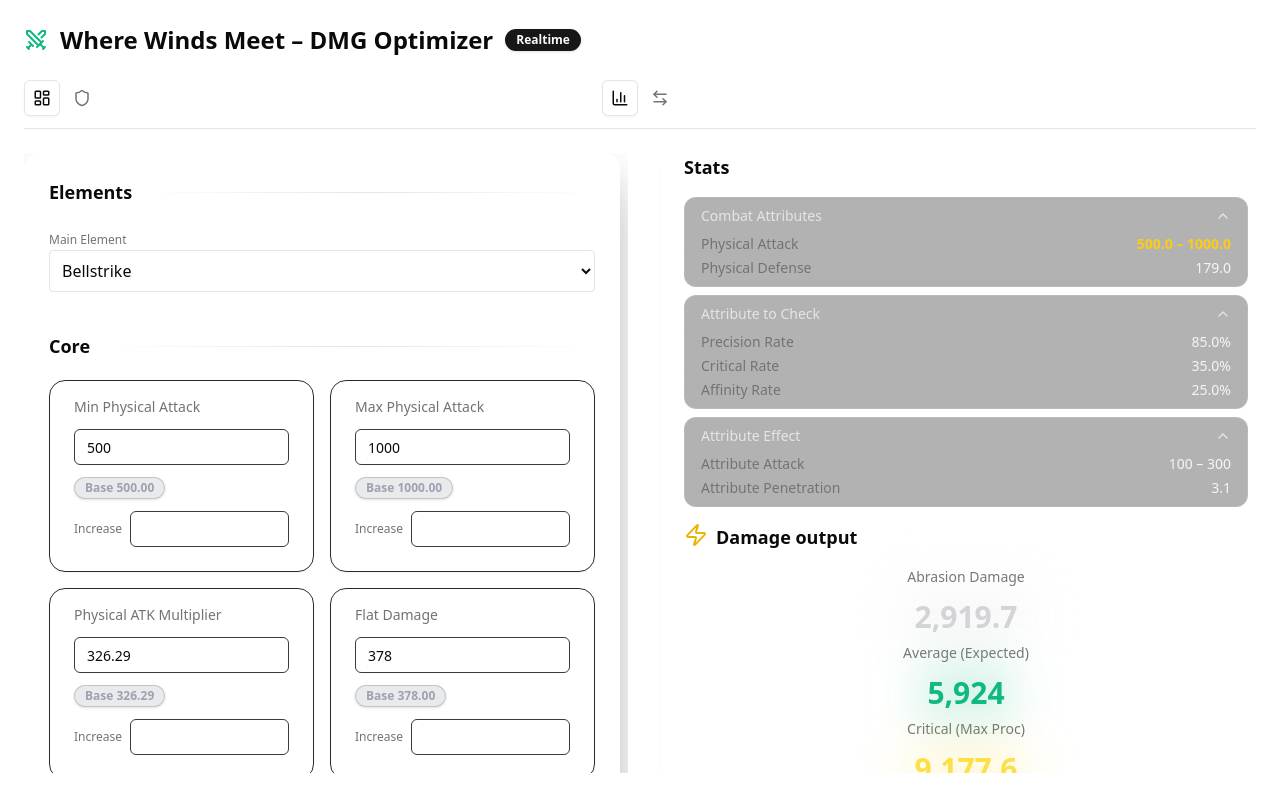
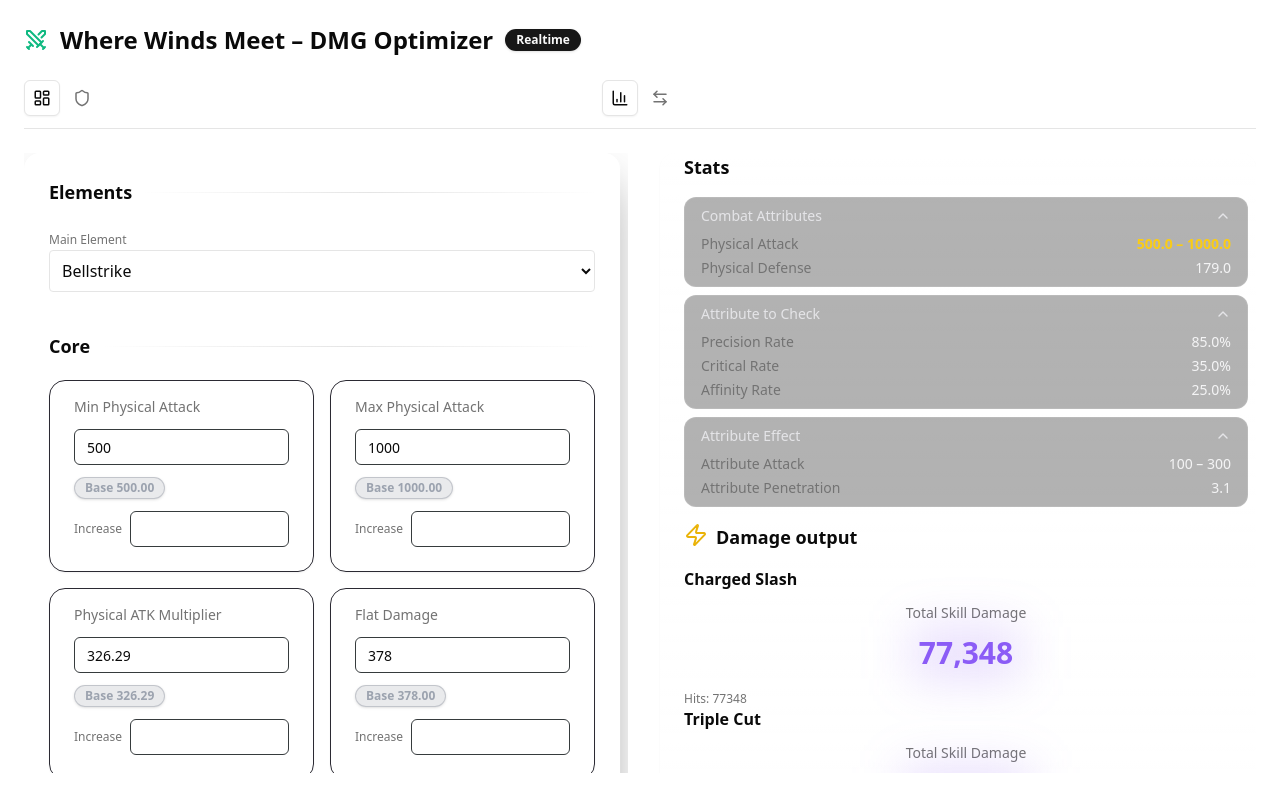
Before and after one commit to Phong940253/wwm-damage-calculator, a Next.js app: page / in a window 1280 px wide. Built offline with nearby package versions, Linux system fonts and the light colour scheme.

Commit message:
feat: implement skill damage calculation and UI components for displaying skill damage

```diff
--- a/app/constants.ts
+++ b/app/constants.ts
@@ -68,7 +68,7 @@ export const GEAR_SLOTS: {
 }[] = [
   { key: "weapon_1", label: "Weapon I", icon: "weapon" },
   { key: "weapon_2", label: "Weapon II", icon: "weapon" },
-  { key: "disc", label: "Disc", icon: "disc" },         // ✅ changed
+  { key: "disc", label: "Disc", icon: "disc" }, // ✅ changed
   { key: "pendant", label: "Pendant", icon: "pendant" }, // ✅ changed
   { key: "head", label: "Head", icon: "head" }, // paint
   { key: "chest", label: "Chest", icon: "chest" },
--- /dev/null
+++ b/app/domain/skill/skillDamage.ts
@@ -0,0 +1,37 @@
+import { DamageContext } from "../damage/damageContext";
+import { calcExpectedNormalBreakdown } from "../damage/damageFormula";
+import { DamageResult } from "../damage/type";
+import { Skill, SkillDamageResult } from "./types";
+
+export function calculateSkillDamage(
+  ctx: DamageContext,
+  baseNormal: number,
+  baseCrit: number,
+  baseAffinity: number,
+  skill: Skill
+): SkillDamageResult {
+  const physMul = ctx.get("PhysicalAttackMultiplier") / 100;
+  const elemMul = ctx.get("MainElementMultiplier") / 100;
+
+  const perHit: number[] = [];
+
+  for (const h of skill.hits) {
+    const hitBase =
+      baseNormal *
+      (physMul * h.physicalMultiplier + elemMul * h.elementMultiplier);
+
+    for (let i = 0; i < h.hits; i++) {
+      perHit.push(hitBase);
+    }
+  }
+
+  const total = perHit.reduce((a, b) => a + b, 0);
+
+  const breakdown = calcExpectedNormalBreakdown(ctx.get, baseAffinity);
+
+  return {
+    total,
+    perHit,
+    averageBreakdown: breakdown,
+  };
+}
--- /dev/null
+++ b/app/domain/skill/skills.ts
@@ -0,0 +1,42 @@
+import { Skill } from "./types";
+
+export const SKILLS: Skill[] = [
+  /* ================= Bellstrike – Splendor ================= */
+
+  {
+    id: "splendor_charged_slash",
+    name: "Charged Slash",
+    martialArtId: "bellstrike_splendor",
+    category: "skill",
+    hits: [{ physicalMultiplier: 1.6, elementMultiplier: 1.2, hits: 1 }],
+  },
+
+  {
+    id: "splendor_triple_cut",
+    name: "Triple Cut",
+    martialArtId: "bellstrike_splendor",
+    category: "skill",
+    hits: [{ physicalMultiplier: 0.7, elementMultiplier: 0.6, hits: 3 }],
+  },
+
+  /* ================= Bellstrike – Umbra ================= */
+
+  {
+    id: "umbra_bleed_slash",
+    name: "Bleeding Slash",
+    martialArtId: "bellstrike_umbra",
+    category: "skill",
+    hits: [{ physicalMultiplier: 1.1, elementMultiplier: 0.9, hits: 1 }],
+    notes: "Applies Bleed (DoT not included)",
+  },
+
+  /* ================= Silkbind – Jade ================= */
+
+  {
+    id: "jade_air_pierce",
+    name: "Airborne Pierce",
+    martialArtId: "silkbind_jade",
+    category: "skill",
+    hits: [{ physicalMultiplier: 0.9, elementMultiplier: 1.3, hits: 2 }],
+  },
+];
--- /dev/null
+++ b/app/domain/skill/types.ts
@@ -0,0 +1,38 @@
+import { ElementKey } from "@/app/constants";
+import { DamageResult } from "../damage/type";
+
+export interface SkillHit {
+  physicalMultiplier: number; // e.g. 1.2 = 120%
+  elementMultiplier: number; // e.g. 0.8 = 80%
+  hits: number;
+}
+
+export interface Skill {
+  id: string;
+  name: string;
+  martialArtId: string;
+
+  /** normal / skill / ult */
+  category: "basic" | "skill" | "ultimate";
+
+  hits: SkillHit[];
+
+  /** whether skill can crit / affinity */
+  canCrit?: boolean;
+  canAffinity?: boolean;
+
+  /** purely for UI */
+  notes?: string;
+}
+
+export interface MartialArt {
+  id: string; // bellstrike_splendor
+  name: string; // Bellstrike – Splendor
+  element: ElementKey;
+  role: "dps" | "support" | "tank";
+}
+
+export interface SkillDamageResult {
+  total: number;
+  perHit: DamageResult[];
+}
--- /dev/null
+++ b/app/hooks/useSkillDamage.ts
@@ -0,0 +1,23 @@
+import { useMemo } from "react";
+import { DamageContext } from "@/app/domain/damage/damageContext";
+import { DamageResult } from "@/app/domain/damage/type";
+import { Skill } from "@/app/domain/skill/types";
+import { calculateSkillDamage } from "@/app/domain/skill/skillDamage";
+
+export function useSkillDamage(
+  ctx: DamageContext,
+  base: DamageResult,
+  skill?: Skill
+) {
+  return useMemo(() => {
+    if (!skill) return null;
+
+    return calculateSkillDamage(
+      ctx,
+      base.normal.value,
+      base.critical.value,
+      base.affinity.value,
+      skill
+    );
+  }, [ctx, base, skill]);
+}
--- a/app/types.ts
+++ b/app/types.ts
@@ -100,7 +100,6 @@ export interface CustomGear {
   rarity?: string;
 }
 
-// types.ts
 export type RootTabKey = "main" | "gear";
 export type MainTabKey = "stats" | "import-export";
 export type GearTabKey = "equipped" | "custom" | "compare";
--- a/app/ui/damage/DamageLine.tsx
+++ b/app/ui/damage/DamageLine.tsx
@@ -7,7 +7,7 @@ interface Props {
   label: string;
   value: number;
   percent: number;
-  color: "emerald" | "amber" | "silver" | "gold";
+  color: "emerald" | "amber" | "silver" | "gold" | "violet";
 }
 
 export default function DamageLine({ label, value, percent, color }: Props) {
@@ -16,6 +16,7 @@ export default function DamageLine({ label, value, percent, color }: Props) {
     amber: "text-amber-500",
     silver: "text-zinc-300",
     gold: "text-yellow-300",
+    violet: "text-violet-500",
   };
 
   const glowClasses = {
@@ -23,6 +24,7 @@ export default function DamageLine({ label, value, percent, color }: Props) {
     amber: "bg-amber-500/20",
     silver: "bg-zinc-300/20",
     gold: "bg-yellow-300/20",
+    violet: "bg-violet-500/20",
   };
 
   return (
--- a/app/ui/damage/DamagePanel.tsx
+++ b/app/ui/damage/DamagePanel.tsx
@@ -12,6 +12,10 @@ import AverageDamagePie from "./AverageDamagePie";
 import { DamageContext } from "@/app/domain/damage/damageContext";
 import FinalStatPanel from "./FinalStatPanel";
 import { buildFinalStatSections } from "@/app/domain/damage/buildFinalStatSections";
+import { useSkillDamage } from "@/app/hooks/useSkillDamage";
+import { SKILLS } from "@/app/domain/skill/skills";
+import { ElementStats } from "@/app/types";
+import { SkillDamagePanel } from "./SkillDamagePanel";
 
 interface Props {
   ctx: DamageContext;
@@ -21,6 +25,7 @@ interface Props {
   toggleFormula: () => void;
   formulaSlot?: React.ReactNode;
   warnings?: string[];
+  elementStats?: ElementStats
 }
 
 export default function DamagePanel({
@@ -29,9 +34,20 @@ export default function DamagePanel({
   showFormula,
   toggleFormula,
   formulaSlot,
+  elementStats,
   warnings = [],
 }: Props) {
   const finalStats = buildFinalStatSections(ctx);
+
+  const skills = SKILLS.filter(
+    s => s.martialArtId.includes(elementStats?.selected || "")
+  );
+
+  const skillDamages = skills.map(skill => ({
+    skill,
+    result: useSkillDamage(ctx, result, skill),
+  }));
+
   return (
     <Card
       className="
@@ -54,6 +70,18 @@ export default function DamagePanel({
           <div className="flex flex-row gap-x-2 text-lg py-4 font-bold">
             <Zap className="text-yellow-500" /> Damage output
           </div>
+
+          {skillDamages.map(({ skill, result }) =>
+            result ? (
+              <SkillDamagePanel
+                key={skill.id}
+                skill={skill}
+                result={result}
+              />
+            ) : null
+          )}
+
+          This avoids
 
           <div className="flex flex-col align-center justify-center flex-1">
             <DamageLine
--- /dev/null
+++ b/app/ui/damage/SkillDamagePanel.tsx
@@ -0,0 +1,42 @@
+// app/ui/damage/SkillDamagePanel.tsx
+import { Skill } from "@/app/domain/skill/types";
+import DamageLine from "./DamageLine";
+
+interface SkillDamageResult {
+    total: number;
+    perHit: number[];
+    averageBreakdown: {
+        normal: number;
+        critical: number;
+        affinity: number;
+    };
+}
+
+interface Props {
+    skill: Skill;
+    result: SkillDamageResult;
+}
+
+export function SkillDamagePanel({ skill, result }: Props) {
+    return (
+        <div className="space-y-3">
+            <div className="font-semibold">{skill.name}</div>
+
+            <DamageLine
+                label="Total Skill Damage"
+                value={Math.round(result.total)}
+                percent={0}
+                color="violet"
+            />
+
+            <div className="text-xs text-muted-foreground">
+                Hits:{" "}
+                {result.perHit.map((h, i) => (
+                    <span key={i} className="mr-1">
+                        {Math.round(h)}
+                    </span>
+                ))}
+            </div>
+        </div>
+    );
+}
--- a/app/ui/layout/MainTabLayout.tsx
+++ b/app/ui/layout/MainTabLayout.tsx
@@ -104,6 +104,7 @@ export default function MainTabLayout() {
           showFormula={showFormula}
           toggleFormula={() => setShowFormula((v) => !v)}
           formulaSlot={<FormulaPanel />}
+          elementStats={elementStats}
         />
       </div>
     </div>
```
